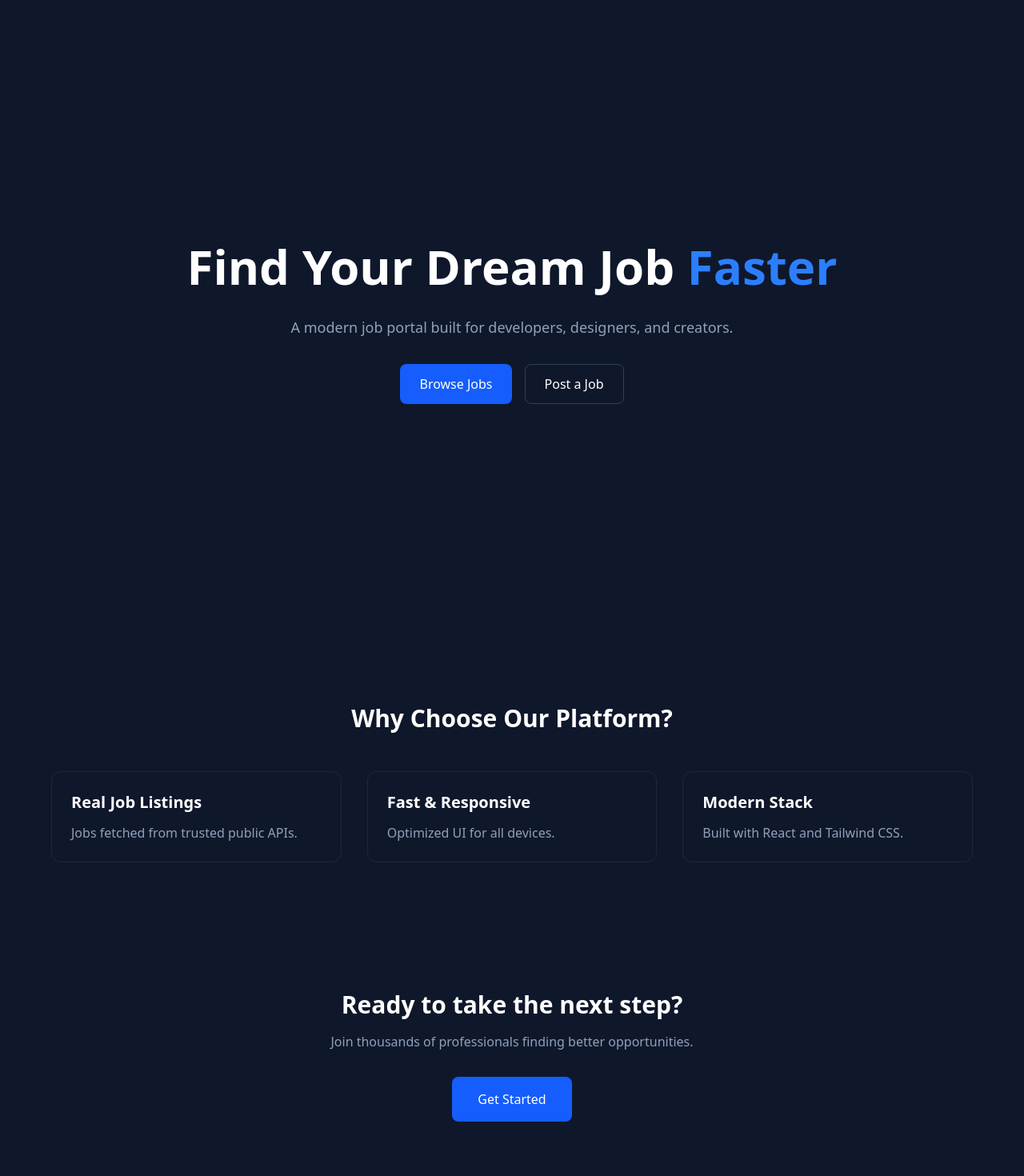
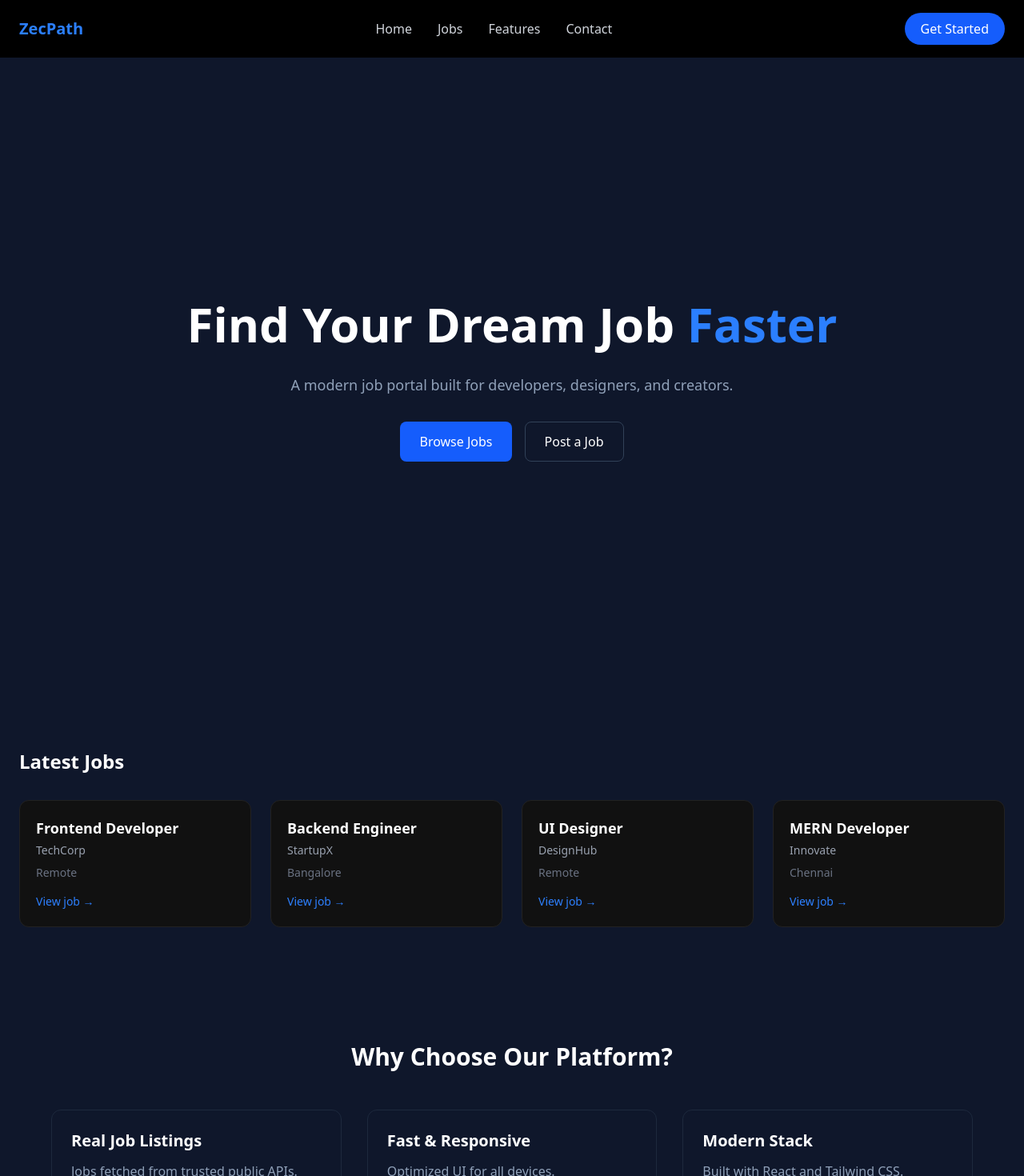
Before and after one commit to mernAli/react-job-portal, a React (Vite) app: page / in a window 1280 px wide. Shown: the top 1470 px of the page at 80% size. Built offline with nearby package versions, Linux system fonts and the light colour scheme; no server answers.

Commit message:
Add navbar which has smooth scroll navigation in landing page

```diff
--- /dev/null
+++ b/src/components/Landing/JobCard.jsx
@@ -0,0 +1,15 @@
+const JobCard = ({ title, company, location }) => {
+  return (
+    <div className="bg-[#111] rounded-xl p-5 border border-[#222] hover:border-blue-500 transition">
+      <h3 className="text-white font-semibold text-lg">{title}</h3>
+      <p className="text-gray-400 text-sm mt-1">{company}</p>
+      <p className="text-gray-500 text-sm mt-2">{location}</p>
+
+      <button className="mt-4 text-sm text-blue-500 hover:underline">
+        View job →
+      </button>
+    </div>
+  );
+};
+
+export default JobCard;
--- /dev/null
+++ b/src/components/Landing/JobGrid.jsx
@@ -0,0 +1,46 @@
+import JobCard from "./JobCard";
+
+const JobGrid = () => {
+  const jobs = [
+    {
+      id: 1,
+      title: "Frontend Developer",
+      company: "TechCorp",
+      location: "Remote",
+    },
+    {
+      id: 2,
+      title: "Backend Engineer",
+      company: "StartupX",
+      location: "Bangalore",
+    },
+    {
+      id: 3,
+      title: "UI Designer",
+      company: "DesignHub",
+      location: "Remote",
+    },
+    {
+      id: 4,
+      title: "MERN Developer",
+      company: "Innovate",
+      location: "Chennai",
+    },
+  ];
+
+  return (
+    <section className="max-w-7xl mx-auto px-6 py-16">
+      <h2 className="text-2xl font-bold text-white mb-8">
+        Latest Jobs
+      </h2>
+
+      <div className="grid grid-cols-1 sm:grid-cols-2 lg:grid-cols-4 gap-6">
+        {jobs.map((job) => (
+          <JobCard key={job.id} {...job} />
+        ))}
+      </div>
+    </section>
+  );
+};
+
+export default JobGrid;
--- /dev/null
+++ b/src/components/Landing/LandingNavbar.jsx
@@ -0,0 +1,108 @@
+import { useState } from "react";
+import { useNavigate } from "react-router-dom";
+
+const LandingNavbar = ({ onJobsClick, onFeateresClick, onContactsClick }) => {
+  const [open, setOpen] = useState(false);
+
+  const navigate = useNavigate()
+
+  return (
+    <nav className="w-full bg-black text-white px-6 py-4">
+      <div className="max-w-7xl mx-auto flex items-center justify-between">
+        {/* Logo */}
+        <div className="text-xl font-bold text-blue-500">
+          ZecPath
+        </div>
+
+        {/* Desktop Links */}
+        <ul className="hidden md:flex gap-8 text-gray-300">
+          <li className="hover:text-blue-500 cursor-pointer">Home</li>
+
+          <li
+            className="hover:text-blue-500 cursor-pointer"
+            onClick={onJobsClick}
+          >
+            Jobs
+          </li>
+
+          <li
+            className="hover:text-blue-500 cursor-pointer"
+            onClick={onFeateresClick}
+          >
+            Features
+          </li>
+
+          <li
+            className="hover:text-blue-500 cursor-pointer"
+            onClick={onContactsClick}
+          >
+            Contact
+          </li>
+        </ul>
+
+        {/* CTA */}
+        <button
+            className="hidden md:block bg-blue-600 hover:bg-blue-700 px-5 py-2 rounded-full"
+            onClick={() => navigate('/app')}
+        >
+          Get Started
+        </button>
+
+        {/* Mobile Menu Button */}
+        <button
+          className="md:hidden text-2xl"
+          onClick={() => setOpen(!open)}
+        >
+          ☰
+        </button>
+      </div>
+
+      {/* Mobile Menu */}
+      {open && (
+        <div className="md:hidden mt-4 bg-[#111] rounded-xl p-4 space-y-4">
+          <p className="text-gray-300">Home</p>
+
+          <p
+            className="text-gray-300"
+            onClick={() => {
+                onJobsClick()
+                setOpen(false)
+            }}
+          >
+            Jobs
+          </p>
+
+          <p
+            className="text-gray-300"
+            onClick={() => {
+                onFeateresClick()
+                setOpen(false)
+            }}
+          >
+            Features
+          </p>
+
+
+          <p
+            className="text-gray-300"
+            onClick={() => {
+                onContactsClick()
+                setOpen(false)
+            }}
+          >
+            Contacts
+          </p>
+          <button
+            onClick={() => navigate('/app') }
+            className="w-full bg-blue-600 py-2 rounded-full mt-10"
+
+          >
+            Get Started
+          </button>
+        </div>
+      )}
+    </nav>
+  );
+};
+
+export default LandingNavbar;
--- a/src/pages/Landing.jsx
+++ b/src/pages/Landing.jsx
@@ -1,16 +1,50 @@
-import React from 'react'
+import React, { useRef } from 'react'
 import Hero from '../components/Landing/Hero'
 import Features from '../components/Landing/Features'
 import CTA from '../components/Landing/CTA'
 import Footer from '../components/Landing/Footer'
+import LandingNavbar from '../components/Landing/LandingNavbar'
+import JobGrid from '../components/Landing/JobGrid'
 
 const Landing = () => {
+
+  const jobsRef = useRef(null);
+  const featuresRef = useRef(null);
+  const contactsRef = useRef(null);
+
   return (
     <main className='bg-slate-900 text-white'>
+        <LandingNavbar
+          onJobsClick={() =>
+            jobsRef.current.scrollIntoView({ behavior: "smooth" })
+          }
+          onFeateresClick={() =>
+            featuresRef.current.scrollIntoView({ behavior: "smooth" })
+          }
+          onContactsClick={() =>
+            contactsRef.current.scrollIntoView({ behavior: "smooth" })
+          }
+        />
+
         <Hero />
-        <Features />
+
+        {/* Jobs section */}
+        <div ref={jobsRef}>
+          <JobGrid />
+        </div>
+
+        {/* Features section */}
+        <div ref={featuresRef}>
+          <Features />
+        </div>
+
         <CTA />
-        <Footer />
+
+        {/* Foooter sectionis treating as contact section */}
+        <div ref={contactsRef}>
+          <Footer />
+        </div>
+
     </main>
   )
 }
```
